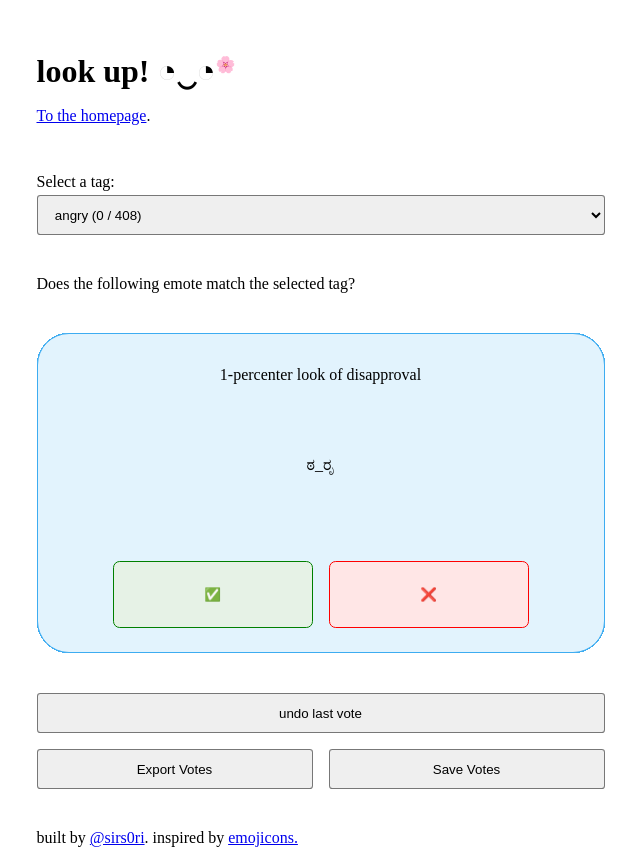
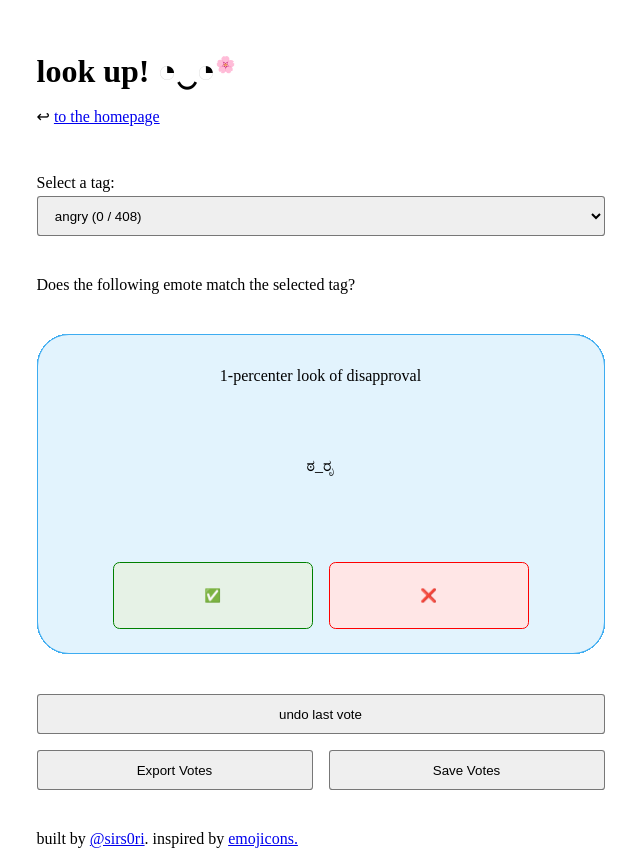
Before and after one commit to Sirs0ri/look-up, a website: page categorize.html in a window 1280 px wide. Shown: the whole page, without its empty margins (312-952 px from the left). Drawn offline with nearby package versions, Linux system fonts and the light colour scheme.

Commit message:
fix: add arrow to "back home" link

```diff
--- a/categorize.html
+++ b/categorize.html
@@ -15,7 +15,7 @@
 <body>
   <section class="hero">
     <h1>look up! ◔‿◔<sup>🌸</sup></h1>
-    <p><a href="./">To the homepage</a>.</p>
+    <p>↩ <a href="./">to the homepage</a></p>
   </section>
   <form id="tagForm">
     <label for="search">Select a tag:</label>
```
